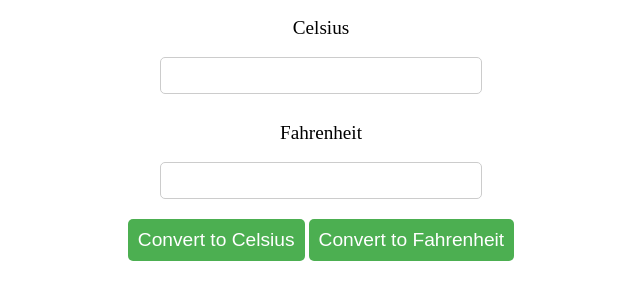
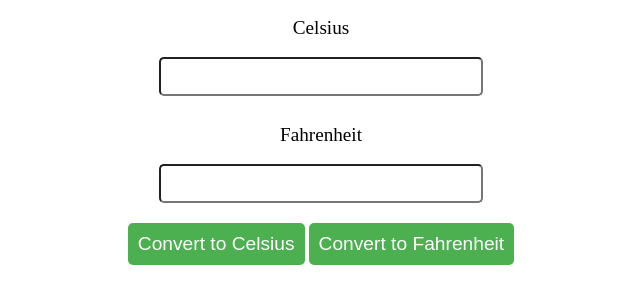
Before and after one commit to Yashwanth-kandregula/eet, a plain HTML site: page index.html in a window 1280 px wide. Shown: the part 152-456 px from the top of the page, without its empty margins (319-959 px from the left). Drawn offline with Linux system fonts and the light colour scheme.

Commit message:
Update style.css

```diff
--- a/style.css
+++ b/style.css
@@ -27,14 +27,14 @@
     padding: 10px;
     margin-bottom: 10px;
     border-radius: 5px;
-    border: 1px solid #ccc;
+    border: 1px solid #c;
   }
 
   button {
     padding: 10px;
     border-radius: 5px;
     border: none;
-    background-color: #4CAF51;
+    background-color: #4CAF50;
     color: #fff;
     font-size: 1.2rem;
     cursor: pointer;
@@ -42,5 +42,5 @@
   }
 
   button:hover {
-    background-color: #3e8e40;
+    background-color: #3e8e42;
   }
```
